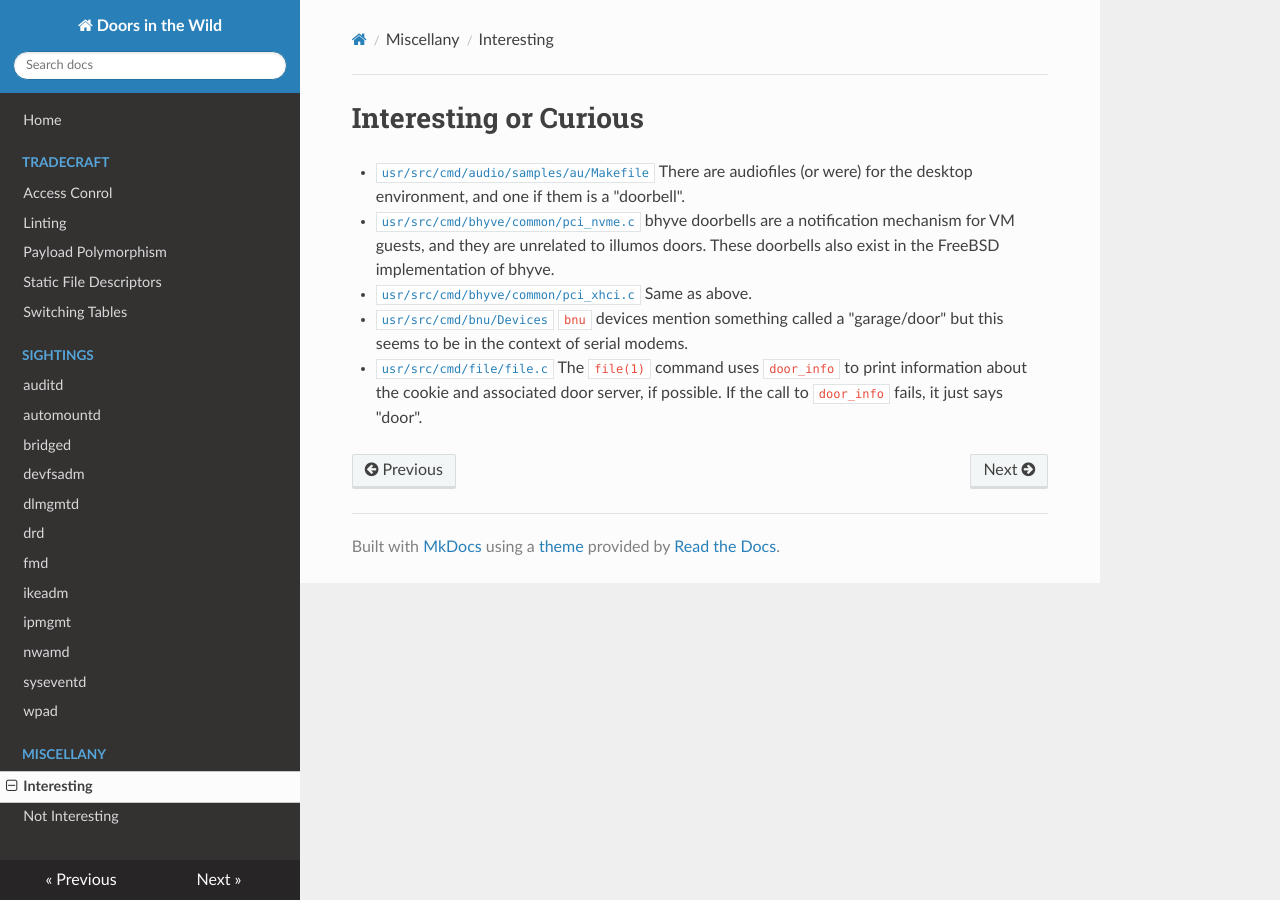
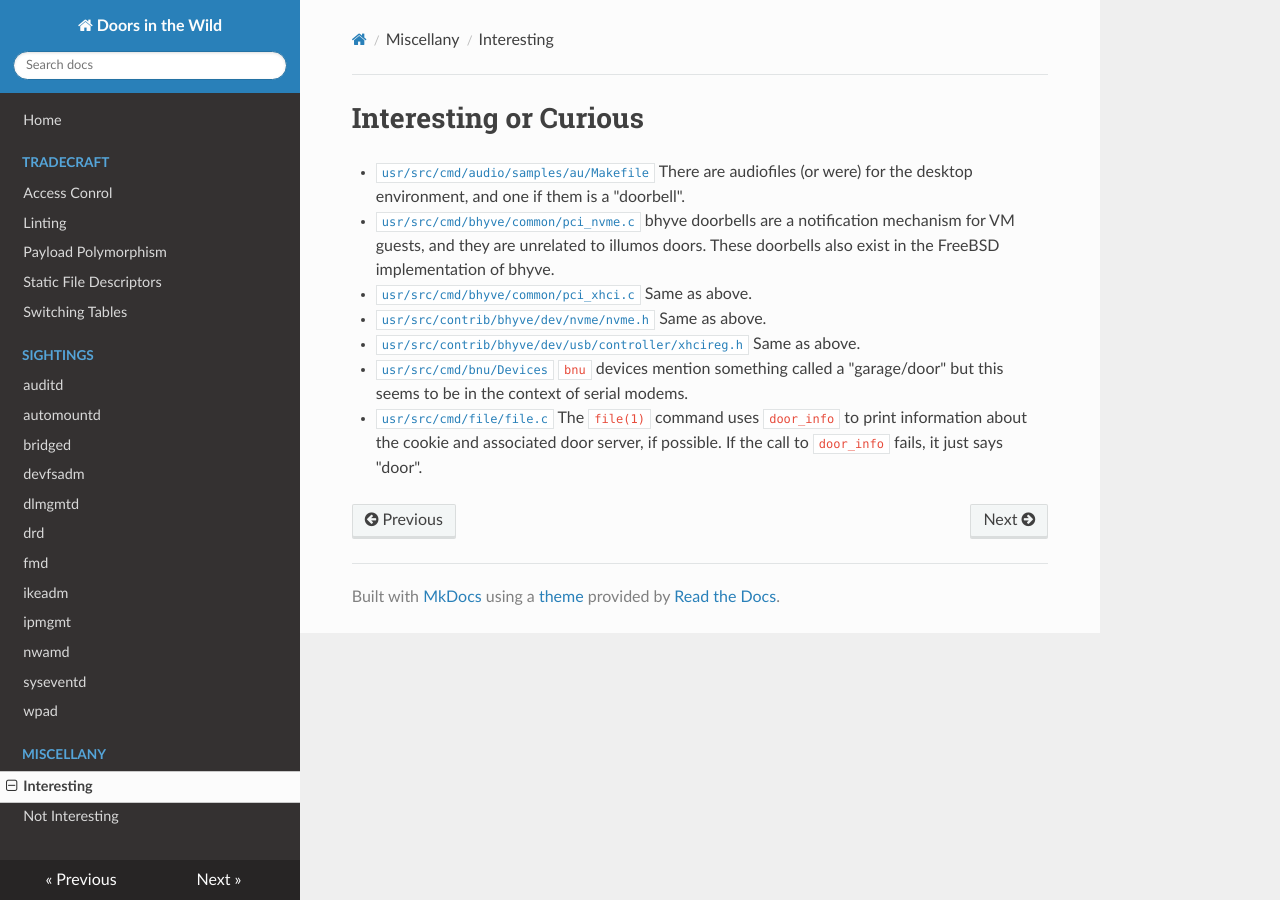
Before and after one commit to robertdfrench/doors-in-the-wild, an MkDocs documentation site: the page built from docs/interesting.md, in a window 1280 px wide. Built offline with MkDocs 1.6.1, drawn with Linux system fonts in a browser that asks for light colours; nearby versions of some CDN libraries.

Commit message:
More bhyve sightings

```diff
--- a/docs/interesting.md
+++ b/docs/interesting.md
@@ -12,6 +12,12 @@ in the FreeBSD implementation of bhyve.
 * [`usr/src/cmd/bhyve/common/pci_xhci.c`](https://github.com/illumos/illumos-gate/blob/master/usr/src/cmd/bhyve/common/pci_xhci.c)
 Same as above.
 
+* [`usr/src/contrib/bhyve/dev/nvme/nvme.h`](https://github.com/illumos/illumos-gate/blob/master/usr/src/contrib/bhyve/dev/nvme/nvme.h)
+Same as above.
+
+* [`usr/src/contrib/bhyve/dev/usb/controller/xhcireg.h`](https://github.com/illumos/illumos-gate/blob/master/usr/src/contrib/bhyve/dev/usb/controller/xhcireg.h)
+Same as above.
+
 * [`usr/src/cmd/bnu/Devices`](https://github.com/illumos/illumos-gate/blob/master/usr/src/cmd/bnu/Devices)
 `bnu` devices mention something called a "garage/door" but this
 seems to be in the context of serial modems.
```
